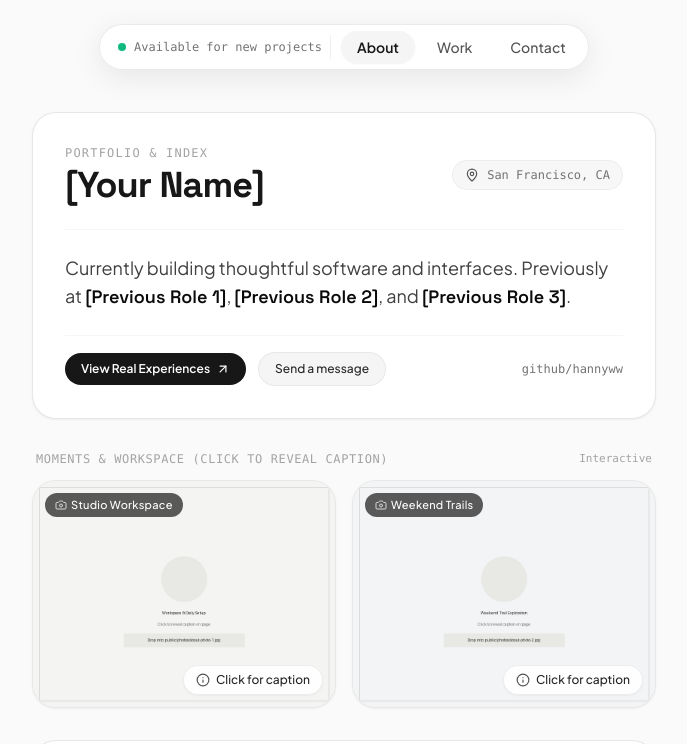
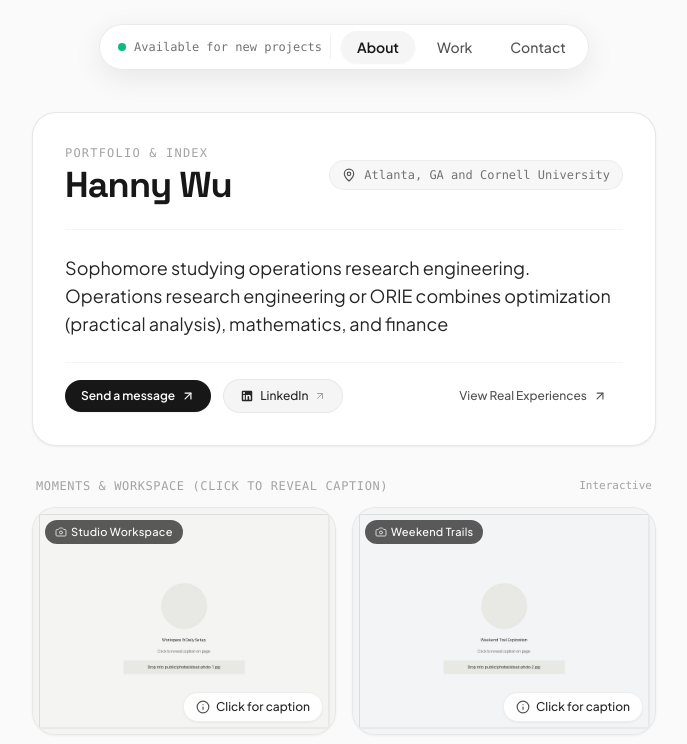
Before and after one commit to hannyww/portfolio, a Next.js app: page / in a window 1280 px wide. Shown: the top 744 px of the page, without its empty margins (296-983 px from the left). Built offline with nearby package versions, Linux system fonts and the light colour scheme.

Commit message:
feat: update hero blurb for Hanny Wu with Cornell ORIE bio and LinkedIn link

```diff
--- a/src/app/page.tsx
+++ b/src/app/page.tsx
@@ -33,9 +33,11 @@
             </div>
           </div>
 
-          {/* One-line status: current role/interest + previous roles (bold) */}
+          {/* First Blurb Text */}
           <div className="pt-6">
-            <p className="text-base sm:text-lg text-neutral-700 leading-relaxed font-sans">
+            <p className="text-base sm:text-lg text-neutral-800 leading-relaxed font-sans">
+              {personal.bio || (
+                <>
                   Currently {personal.status.currentRole}. Previously at{" "}
                   {personal.status.previousRoles.map((role, idx, arr) => (
                     <span key={role}>
@@ -49,32 +51,39 @@
                         : "."}
                     </span>
                   ))}
+                </>
+              )}
             </p>
 
             <div className="mt-6 flex flex-wrap items-center gap-3 pt-4 border-t border-neutral-100">
               <Link
+                href="/contact"
+                className="inline-flex items-center gap-1.5 px-4 py-2 rounded-full text-xs font-semibold bg-neutral-900 text-white hover:bg-neutral-800 transition-colors shadow-sm"
+              >
+                <span>Send a message</span>
+                <ArrowUpRight className="w-3.5 h-3.5" aria-hidden="true" />
+              </Link>
+              {personal.socials.linkedin && (
+                <a
+                  href={personal.socials.linkedin}
+                  target="_blank"
+                  rel="noopener noreferrer"
+                  className="inline-flex items-center gap-1.5 px-4 py-2 rounded-full text-xs font-medium bg-neutral-100 text-neutral-800 hover:bg-neutral-200/80 border border-neutral-200/80 transition-colors"
+                >
+                  <svg className="w-3.5 h-3.5 fill-current" viewBox="0 0 24 24" aria-hidden="true">
+                    <path d="M19 3a2 2 0 0 1 2 2v14a2 2 0 0 1-2 2H5a2 2 0 0 1-2-2V5a2 2 0 0 1 2-2h14m-.5 15.5v-5.3a3.26 3.26 0 0 0-3.26-3.26c-.85 0-1.84.52-2.28 1.3v-1.11h-2.79v8.37h2.79v-4.93c0-.77.62-1.4 1.39-1.4a1.4 1.4 0 0 1 1.4 1.4v4.93h2.75M6.88 8.56a1.68 1.68 0 0 0 1.68-1.68c0-.93-.75-1.69-1.68-1.69a1.69 1.69 0 0 0-1.69 1.69c0 .93.76 1.68 1.69 1.68m1.39 9.94v-8.37H5.5v8.37h2.77z"/>
+                  </svg>
+                  <span>LinkedIn</span>
+                  <ArrowUpRight className="w-3 h-3 text-neutral-400" aria-hidden="true" />
+                </a>
+              )}
+              <Link
                 href="/work"
-                className="inline-flex items-center gap-1.5 px-4 py-2 rounded-full text-xs font-semibold bg-neutral-900 text-white hover:bg-neutral-800 transition-colors"
+                className="inline-flex items-center gap-1.5 px-4 py-2 rounded-full text-xs font-medium text-neutral-600 hover:text-neutral-900 hover:bg-neutral-100 transition-colors ml-auto"
               >
                 <span>View Real Experiences</span>
                 <ArrowUpRight className="w-3.5 h-3.5" aria-hidden="true" />
               </Link>
-              <Link
-                href="/contact"
-                className="inline-flex items-center gap-1.5 px-4 py-2 rounded-full text-xs font-medium bg-neutral-100 text-neutral-800 hover:bg-neutral-200/70 border border-neutral-200/80 transition-colors"
-              >
-                <span>Send a message</span>
-              </Link>
-              {personal.socials.github && (
-                <a
-                  href={personal.socials.github}
-                  target="_blank"
-                  rel="noopener noreferrer"
-                  className="text-xs font-mono text-neutral-500 hover:text-neutral-900 transition-colors ml-auto"
-                >
-                  github/{personal.handle}
-                </a>
-              )}
             </div>
           </div>
         </section>
--- a/src/data/portfolio.ts
+++ b/src/data/portfolio.ts
@@ -37,6 +37,7 @@
     handle: string;
     email: string;
     location: string;
+    bio?: string;
     availabilityStatus: string;
     status: {
       currentRole: string;
@@ -83,19 +84,20 @@
 
 export const portfolioData: PortfolioData = {
   personal: {
-    name: "[Your Name]",
+    name: "Hanny Wu",
     handle: "hannyww",
     email: "contact@example.com",
-    location: "San Francisco, CA",
+    location: "Atlanta, GA and Cornell University",
+    bio: "Sophomore studying operations research engineering. Operations research engineering or ORIE combines optimization (practical analysis), mathematics, and finance",
     availabilityStatus: "Available for new projects",
     status: {
-      currentRole: "building thoughtful software and interfaces",
+      currentRole: "studying operations research engineering at Cornell University",
       previousRoles: ["[Previous Role 1]", "[Previous Role 2]", "[Previous Role 3]"],
     },
     socials: {
       github: "https://github.com/hannyww",
       twitter: "https://x.com",
-      linkedin: "https://linkedin.com",
+      linkedin: "https://www.linkedin.com/in/hannywu223/",
     },
   },
   aboutPhotos: [
```
Lines whose indentation alone changed are shown as unchanged.
